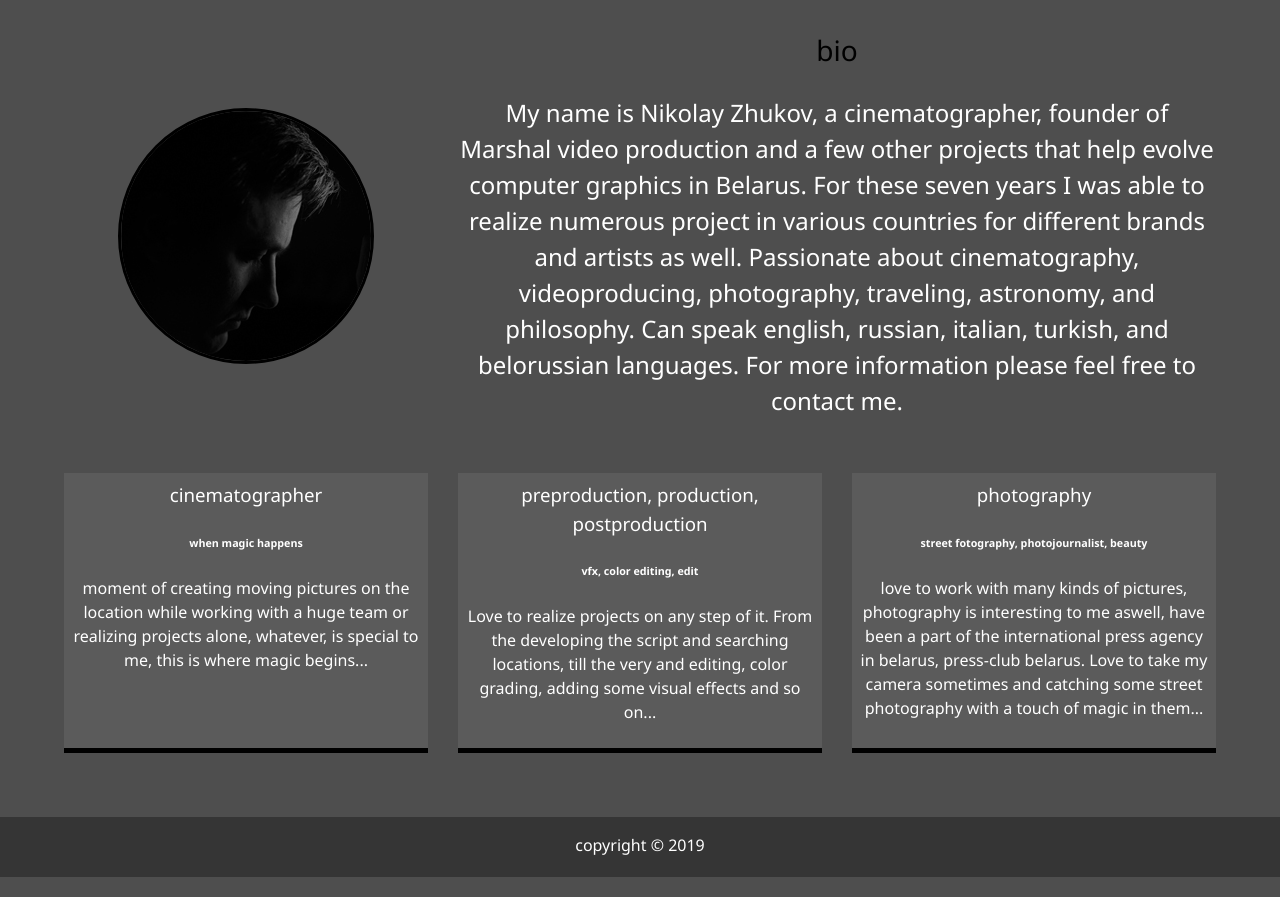
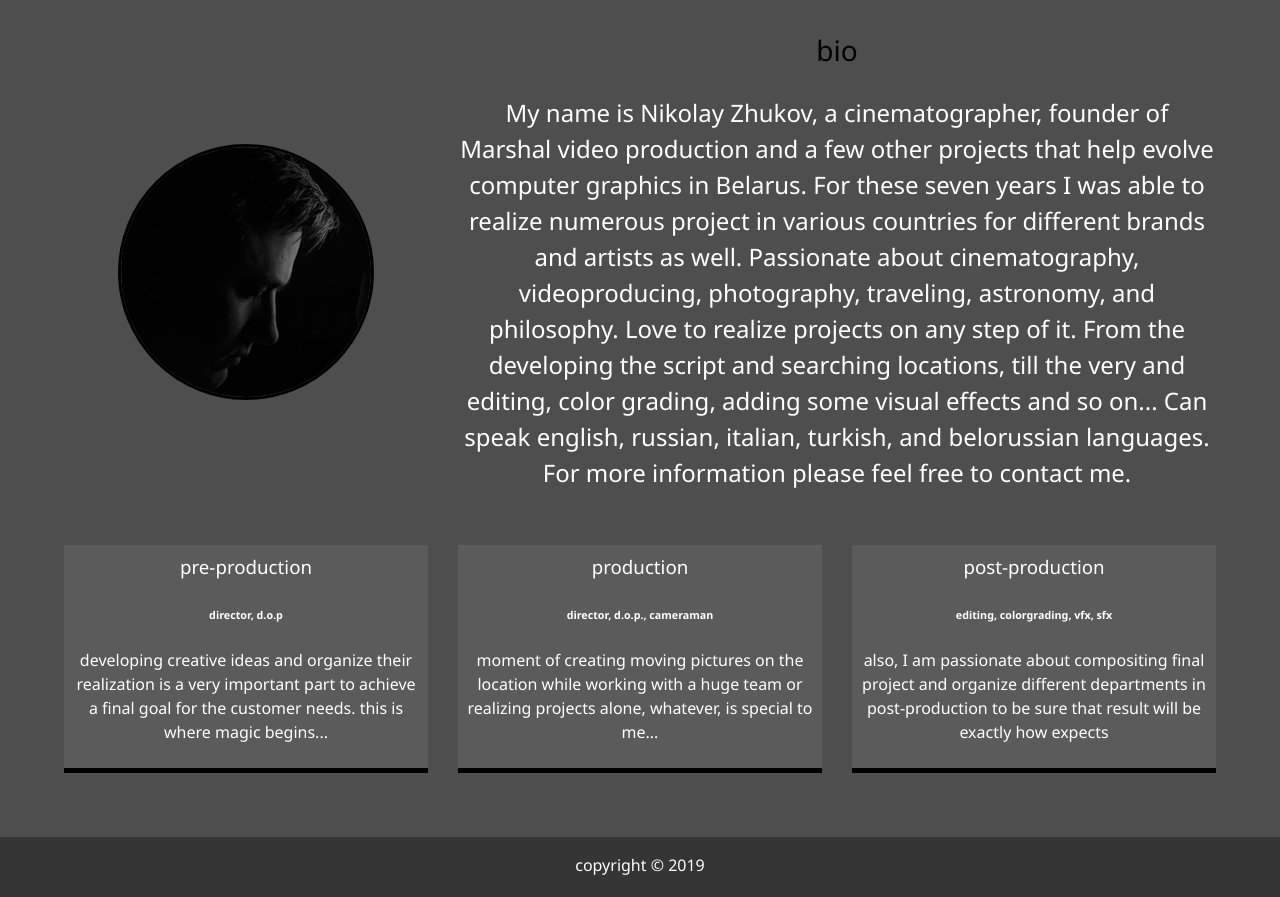
Before and after one commit to xqzm/marshal, a plain HTML site: page about.html in a window 1280 px wide. Shown: the part 205-1102 px from the top of the page. Drawn offline with Linux system fonts and the light colour scheme.

Commit message:
Update about.html

```diff
--- a/about.html
+++ b/about.html
@@ -54,40 +54,37 @@
             graphics in Belarus. For these seven years I was able to realize
             numerous project in various countries for different brands and
             artists as well. Passionate about cinematography, videoproducing,
-            photography, traveling, astronomy, and philosophy. Can speak
+            photography, traveling, astronomy, and philosophy. Love to realize projects on any step of it. From the developing the
+            script and searching locations, till the very and editing, color
+            grading, adding some visual effects and so on... Can speak
             english, russian, italian, turkish, and belorussian languages. For
             more information please feel free to contact me.
           </p>
         </div>
 
         <div class="job job-1">
-          <h3>cinematographer</h3>
-          <h6>when magic happens</h6>
+          <h3>pre-production</h3>
+          <h6>director, d.o.p</h6>
           <p>
-            moment of creating moving pictures on the location while working
-            with a huge team or realizing projects alone, whatever, is special
-            to me, this is where magic begins...
+            developing creative ideas and organize their realization is a very important part to achieve a final goal for the customer needs. this is where magic begins...
           </p>
         </div>
 
         <div class="job job-2">
-          <h3>preproduction, production, postproduction</h3>
-          <h6>vfx, color editing, edit</h6>
+          <h3>production</h3>
+          <h6>director, d.o.p., cameraman</h6>
           <p>
-            Love to realize projects on any step of it. From the developing the
-            script and searching locations, till the very and editing, color
-            grading, adding some visual effects and so on...
+            moment of creating moving pictures on the location while working
+            with a huge team or realizing projects alone, whatever, is special
+            to me...
           </p>
         </div>
 
         <div class="job job-3">
-          <h3>photography</h3>
-          <h6>street fotography, photojournalist, beauty</h6>
+          <h3>post-production</h3>
+          <h6>editing, colorgrading, vfx, sfx</h6>
           <p>
-            love to work with many kinds of pictures, photography is interesting
-            to me aswell, have been a part of the international press agency in
-            belarus, press-club belarus. Love to take my camera sometimes and
-            catching some street photography with a touch of magic in them...
+            also, I am passionate about compositing final project and organize different departments in post-production to be sure that result will be exactly how expects
           </p>
         </div>
       </div>
```
